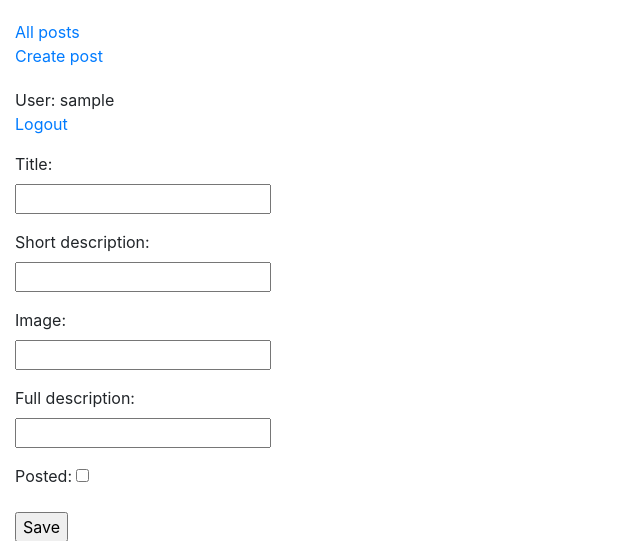
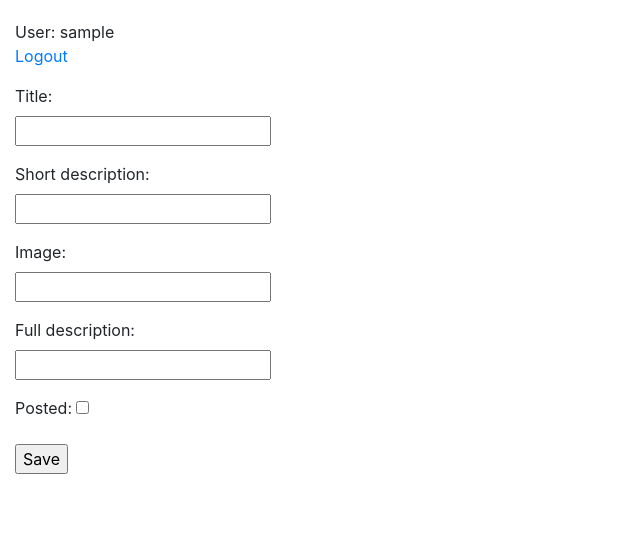
Before and after one commit to CapitanS/Hillel_blog, a Django app: page /posts/post/create/ in a window 1280 px wide. Shown: the top 541 px of the page, without its empty margins (0-640 px from the left). Run offline with Django 3.2, Linux system fonts and the light colour scheme; the visitor is signed in with stand-in values (Sample User, id 1).

```diff
--- a/blog/templates/base_generic.html
+++ b/blog/templates/base_generic.html
@@ -15,8 +15,7 @@
       <div class="col-sm-2">
       {% block sidebar %}
         <ul class="sidebar-nav">
-            <li><a href="{% url 'posts' %}">All posts</a></li>
-            <li><a href="{% url 'post_create' %}">Create post</a></li>
+
         </ul>
         <ul class="sidebar-nav">
             {% if user.is_authenticated %}
```
